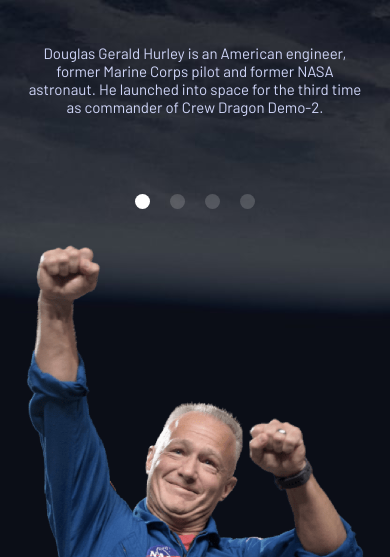
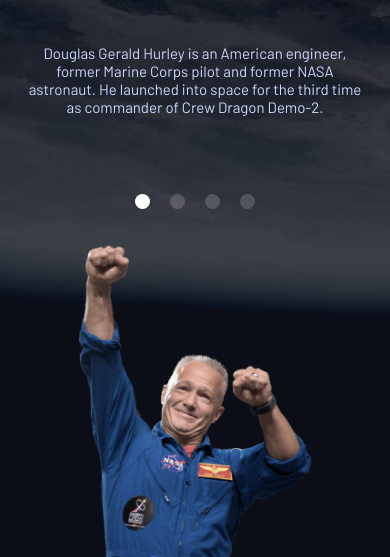
Before and after one commit to MicheleMarson/Space_tourism, a plain HTML site: page crew.html in a window 390 px wide. Shown: the part 287-844 px from the top of the page. Drawn offline with nearby package versions, Linux system fonts and the light colour scheme; a web font is replaced by a local one.

Commit message:
adding crew

```diff
--- a/css/crew.css
+++ b/css/crew.css
@@ -90,6 +90,7 @@ section {
 	.image > img {
 		position: relative;
 		width: 100%;
+		height: 320px;
 	}
 
 	.content .right {
```
